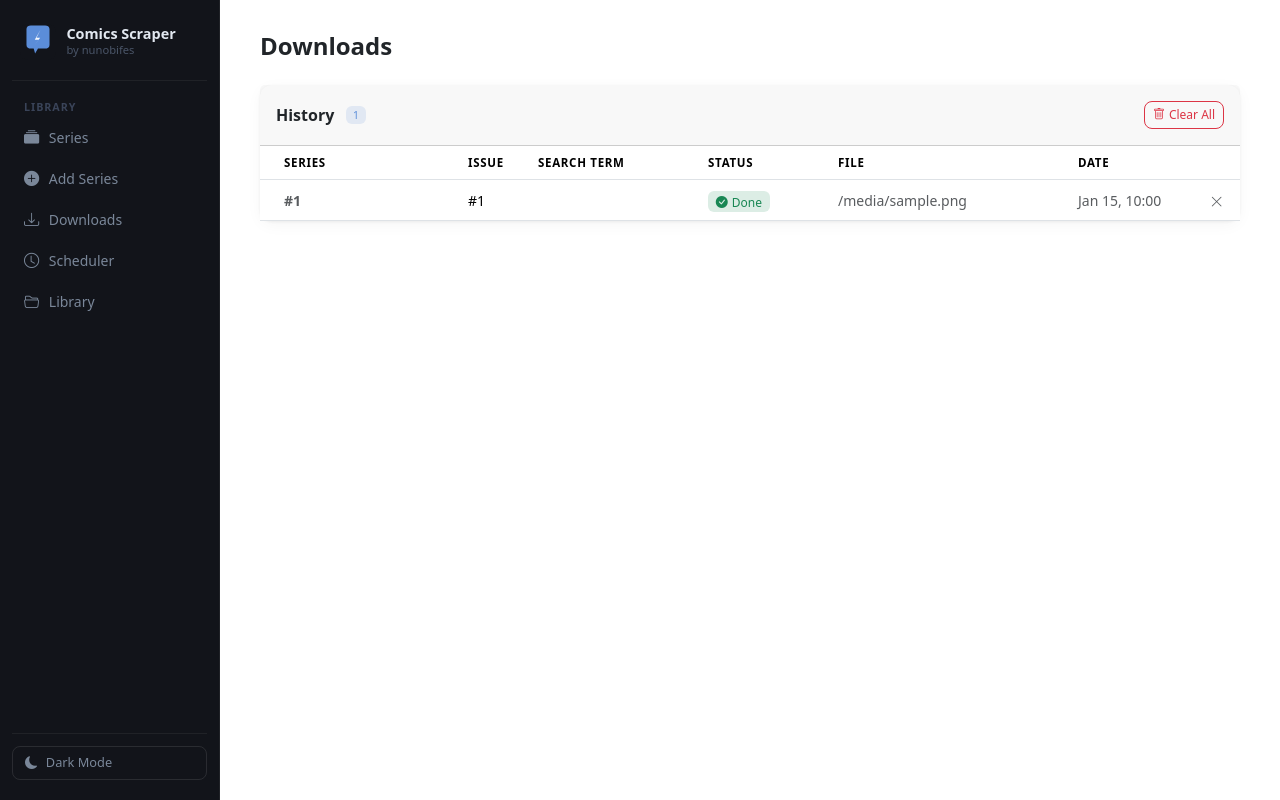
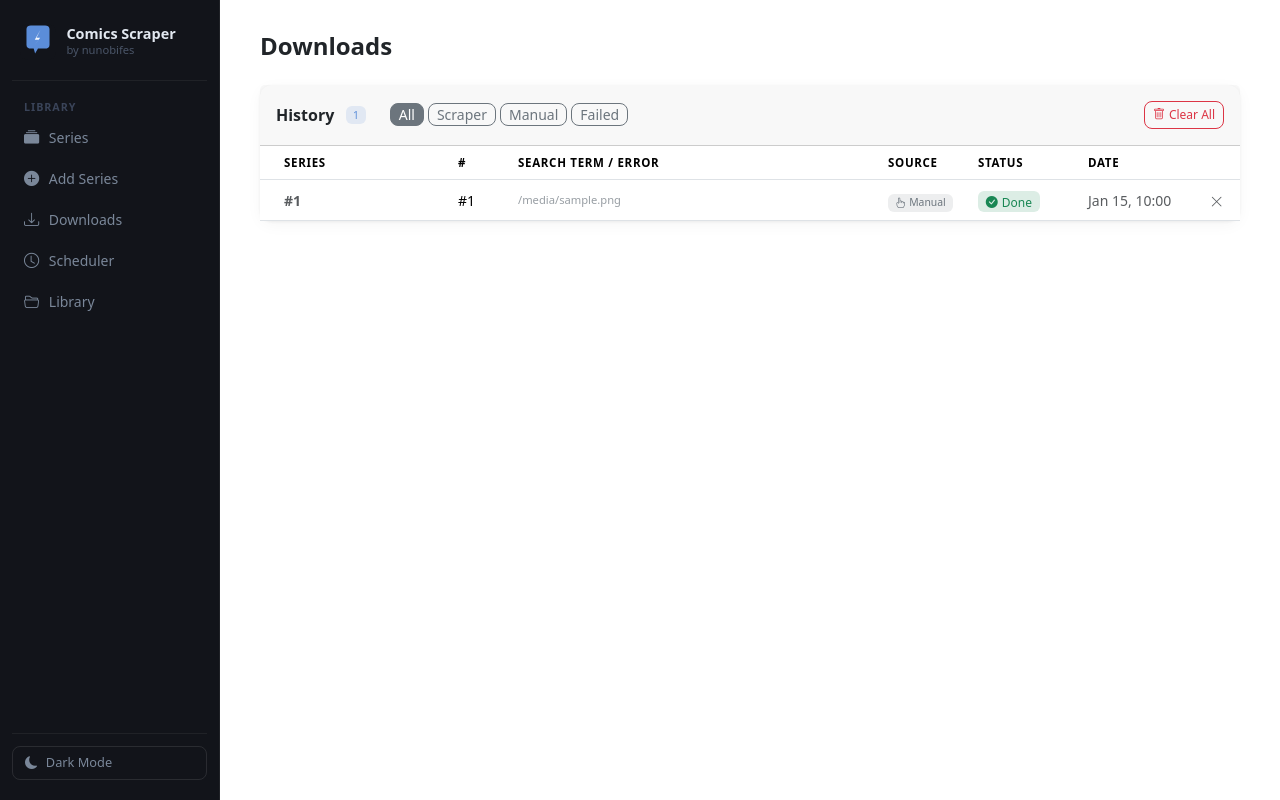
Before and after one commit to nuno-f-rocha-alb/comics-scraper-py, a FastAPI app: template web/templates/downloads.html in a window 1280 px wide. Run offline with FastAPI, Linux system fonts and the light colour scheme; the template is opened without the code that fills it: most values are stand-ins (such as "Sample title", 1, 10 or a date in 2020); data that the repository does not hold is empty.

Commit message:
scraper download history, annual monitoring fix, filename sanitization
- check_and_download_comics: log every download attempt as DownloadJob
  (source='scraper'); uses separate monitored_regular/monitored_annual
  sets so annual #1 and regular #1 have independent monitoring state
- main.py: _load_series returns (series_id, entry, mon_regular, mon_annual);
  run_scraper passes series_id + typed sets to check_and_download_comics
- DownloadJob: add source column ('manual'/'scraper') with DB migration
- downloads.html: show source badge, inline error text, client-side filter
  (All / Scraper / Manual / Failed); filename shown below search term
- util.py: sanitize_filename() replaces ':' → ' - ', other invalid chars
  (\ / * ? " < > | ;) → '-', applied in download_file.py

Co-Authored-By: Claude Sonnet 4.6 <noreply@anthropic.com>

```diff
--- a/downloader/download_file.py
+++ b/downloader/download_file.py
@@ -3,6 +3,7 @@ import time
 from urllib.parse import urlparse
 import requests
 from tqdm_loggable.auto import tqdm
+from util import sanitize_filename
 
 
 def download_file(url, save_dir, series_name, issue_number, volume_year):
@@ -16,7 +17,8 @@ def download_file(url, save_dir, series_name, issue_number, volume_year):
 
     total_size = int(response.headers.get('Content-Length', 0))
 
-    save_path = os.path.join(save_dir, f"{series_name} #{issue_number} ({volume_year}){file_extension}")
+    safe_name = sanitize_filename(series_name)
+    save_path = os.path.join(save_dir, f"{safe_name} #{issue_number} ({volume_year}){file_extension}")
 
     with open(save_path, 'wb') as f:
         # Create a tqdm progress bar
--- a/web/database.py
+++ b/web/database.py
@@ -52,6 +52,12 @@ def migrate_columns():
                 conn.execute(text("DROP TABLE monitored_issues"))
                 conn.execute(text("ALTER TABLE monitored_issues_new RENAME TO monitored_issues"))
 
+        # Add source column to download_jobs (manual vs scraper)
+        if "download_jobs" in tables:
+            dj_cols = [c["name"] for c in inspector.get_columns("download_jobs")]
+            if "source" not in dj_cols:
+                conn.execute(text("ALTER TABLE download_jobs ADD COLUMN source TEXT NOT NULL DEFAULT 'manual'"))
+
         conn.commit()
 
 
--- a/web/models.py
+++ b/web/models.py
@@ -93,6 +93,8 @@ class DownloadJob(Base):
     issue_number: Mapped[str] = mapped_column(String, nullable=False)
     search_term: Mapped[str] = mapped_column(String, nullable=False)
     status: Mapped[str] = mapped_column(String, nullable=False, default="queued")
+    # 'manual' = triggered from web UI; 'scraper' = triggered by scheduled job
+    source: Mapped[str] = mapped_column(String, nullable=False, default="manual", server_default="manual")
     filename: Mapped[str | None] = mapped_column(String, nullable=True)
     error: Mapped[str | None] = mapped_column(String, nullable=True)
     created_at: Mapped[datetime] = mapped_column(
--- a/web/templates/downloads.html
+++ b/web/templates/downloads.html
@@ -18,11 +18,24 @@
 
 <!-- Full history -->
 <div class="card mt-3">
-  <div class="card-header py-3 d-flex align-items-center gap-2">
+  <div class="card-header py-3 d-flex align-items-center gap-2 flex-wrap">
     <span class="fw-semibold">History</span>
     <span class="badge ms-1" style="background:rgba(91,141,217,0.15);color:#5b8dd9;font-size:0.65rem;">
       {{ jobs | length }}
     </span>
+
+    <!-- Filter by source -->
+    <div class="ms-3 d-flex gap-1" style="font-size:0.75rem;">
+      <button class="btn btn-sm btn-outline-secondary py-0 px-2 active" id="filter-all"
+              onclick="filterJobs('all', this)">All</button>
+      <button class="btn btn-sm btn-outline-secondary py-0 px-2" id="filter-scraper"
+              onclick="filterJobs('scraper', this)">Scraper</button>
+      <button class="btn btn-sm btn-outline-secondary py-0 px-2" id="filter-manual"
+              onclick="filterJobs('manual', this)">Manual</button>
+      <button class="btn btn-sm btn-outline-secondary py-0 px-2" id="filter-failed"
+              onclick="filterJobs('failed', this)">Failed</button>
+    </div>
+
     {% if jobs %}
     <button class="btn btn-sm btn-outline-danger ms-auto"
             style="font-size:0.75rem;"
@@ -38,19 +51,21 @@
     <table class="table table-hover align-middle mb-0">
       <thead>
         <tr>
-          <th class="ps-4" style="width:200px;">Series</th>
-          <th style="width:70px;">Issue</th>
-          <th>Search Term</th>
-          <th style="width:130px;">Status</th>
-          <th>File</th>
-          <th style="width:130px;">Date</th>
+          <th class="ps-4" style="width:190px;">Series</th>
+          <th style="width:60px;">#</th>
+          <th>Search Term / Error</th>
+          <th style="width:90px;">Source</th>
+          <th style="width:110px;">Status</th>
+          <th style="width:120px;">Date</th>
           <th style="width:40px;"></th>
         </tr>
       </thead>
       <tbody id="history-tbody">
         {% for job in jobs %}
         {% set s = series_map.get(job.series_id) %}
-        <tr id="job-{{ job.id }}">
+        <tr id="job-{{ job.id }}"
+            data-source="{{ job.source }}"
+            data-status="{{ job.status }}">
           <td class="ps-4 small fw-semibold">
             {% if s %}
             <a href="/series/{{ s.id }}" class="text-decoration-none">{{ s.series_name }}</a>
@@ -59,15 +74,36 @@
             {% endif %}
           </td>
           <td class="small fw-medium">#{{ job.issue_number }}</td>
-          <td class="small text-muted">{{ job.search_term }}</td>
+          <td class="small" style="word-break:break-all;">
+            {% if job.status == 'failed' and job.error %}
+            <span class="text-danger" style="font-size:0.75rem;">
+              <i class="bi bi-exclamation-circle-fill me-1"></i>{{ job.error }}
+            </span>
+            {% else %}
+            <span class="text-muted">{{ job.search_term }}</span>
+            {% if job.filename %}
+            <div style="font-size:0.7rem;color:#6c757d;opacity:0.7;">{{ job.filename }}</div>
+            {% endif %}
+            {% endif %}
+          </td>
+          <td>
+            {% if job.source == 'scraper' %}
+            <span class="badge" style="background:rgba(91,141,217,0.12);color:#5b8dd9;font-size:0.65rem;">
+              <i class="bi bi-clock me-1"></i>Scraper
+            </span>
+            {% else %}
+            <span class="badge" style="background:rgba(108,117,125,0.12);color:#6c757d;font-size:0.65rem;">
+              <i class="bi bi-hand-index me-1"></i>Manual
+            </span>
+            {% endif %}
+          </td>
           <td>
             {% if job.status == 'done' %}
             <span class="badge badge-active">
               <i class="bi bi-check-circle-fill me-1"></i>Done
             </span>
             {% elif job.status == 'failed' %}
-            <span class="badge" style="background:rgba(220,53,69,0.12);color:#dc3545;"
-                  data-bs-toggle="tooltip" title="{{ job.error or '' }}">
+            <span class="badge" style="background:rgba(220,53,69,0.12);color:#dc3545;">
               <i class="bi bi-x-circle-fill me-1"></i>Failed
             </span>
             {% elif job.status == 'downloading' %}
@@ -78,13 +114,6 @@
             <span class="badge" style="background:rgba(255,193,7,0.15);color:#ffc107;">
               <i class="bi bi-hourglass-split me-1"></i>Queued
             </span>
-            {% endif %}
-          </td>
-          <td class="small text-muted" style="word-break:break-all;">
-            {% if job.status == 'failed' and job.error %}
-            <span class="text-danger" style="font-size:0.75rem;">{{ job.error }}</span>
-            {% else %}
-            {{ job.filename or '—' }}
             {% endif %}
           </td>
           <td class="small text-muted">{{ job.created_at.strftime('%b %d, %H:%M') }}</td>
@@ -104,7 +133,7 @@
         <tr>
           <td colspan="7" class="text-center text-muted py-5">
             <i class="bi bi-inbox fs-2 d-block mb-2 opacity-50"></i>
-            No downloads yet. Click Download on a missing issue to start.
+            No downloads yet.
           </td>
         </tr>
         {% endfor %}
@@ -114,9 +143,14 @@
 </div>
 
 <script>
-  // Enable Bootstrap tooltips for error messages
-  document.querySelectorAll('[data-bs-toggle="tooltip"]').forEach(el => {
-    new bootstrap.Tooltip(el, { placement: 'left' });
+function filterJobs(type, btn) {
+  document.querySelectorAll('#history-tbody tr[data-source]').forEach(row => {
+    const matchSource = type === 'all' || row.dataset.source === type;
+    const matchFailed = type !== 'failed' || row.dataset.status === 'failed';
+    row.style.display = (matchSource && matchFailed) ? '' : 'none';
   });
+  document.querySelectorAll('[id^="filter-"]').forEach(b => b.classList.remove('active'));
+  btn.classList.add('active');
+}
 </script>
 {% endblock %}
```
Also changed, not shown: downloader/check_and_download_comics.py (+55 -8 lines), main.py (+14 -6 lines), util.py (+18 -0 lines), .claude/settings.local.json (added).
